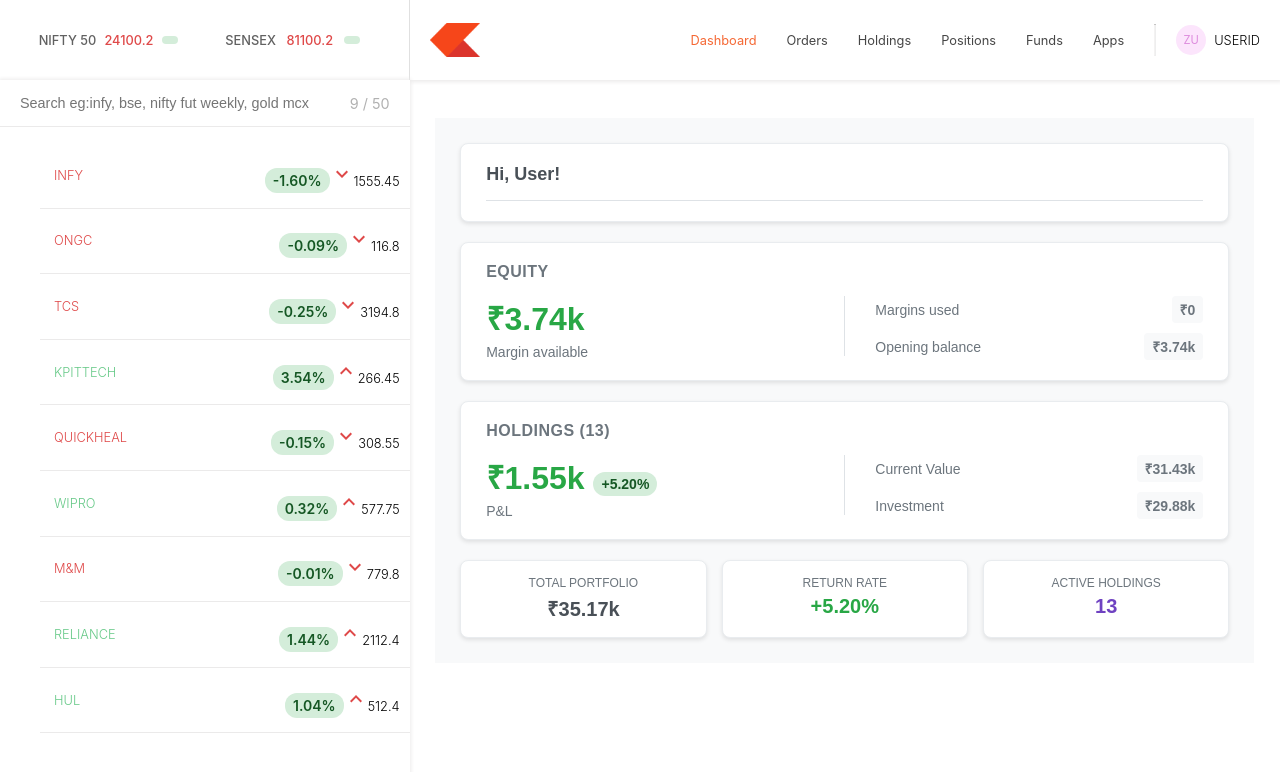
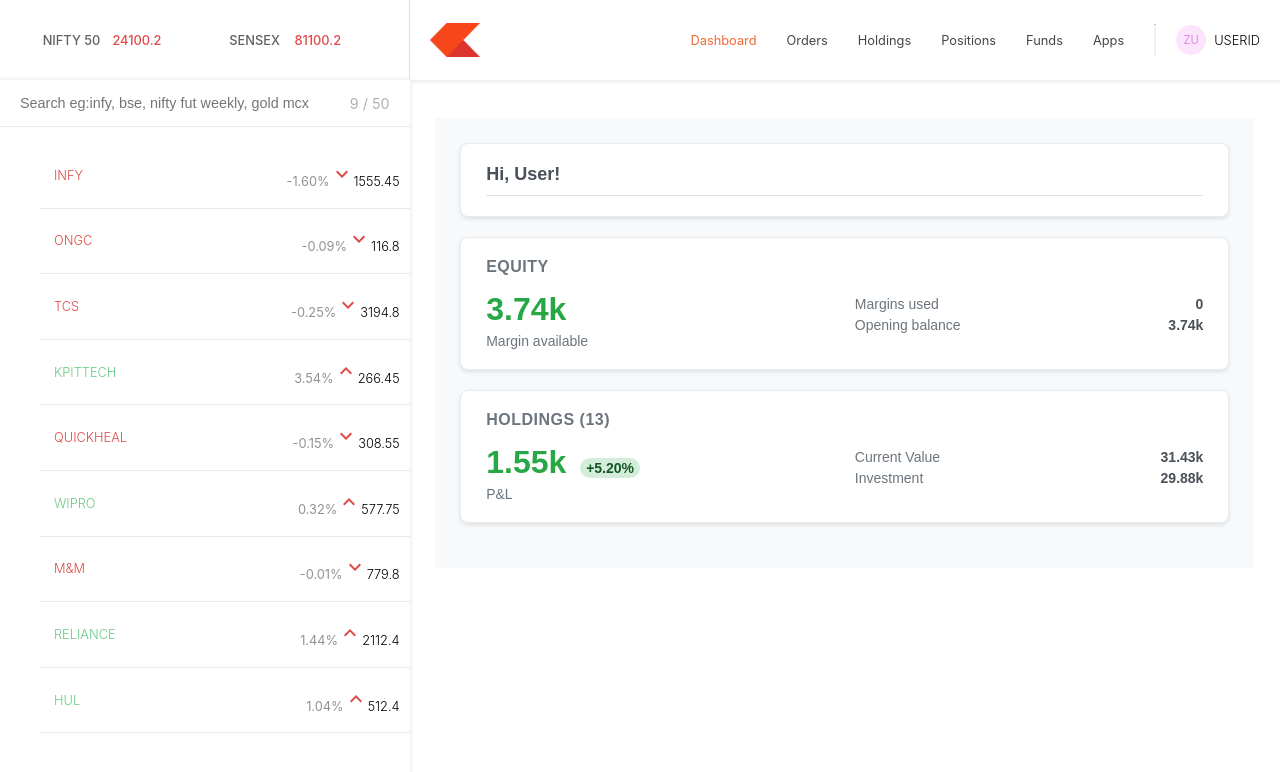
Before and after one commit to akshaysyadav/tradingplatform, a React app in the folder dashboard/: page / in a window 1280 px wide. Built offline with nearby package versions, Linux system fonts and the light colour scheme.

Commit message:
Dashboard styling

```diff
--- a/dashboard/src/components/Summary.css
+++ b/dashboard/src/components/Summary.css
@@ -1,22 +1,22 @@
 .summary-container {
-  font-family: Arial, sans-serif;
   max-width: 1000px;
   margin: 0 auto;
   padding: 25px;
+  font-family: Arial, sans-serif;
   background-color: #f8f9fa;
 }
 
-.card {
+.summary-card {
   background-color: white;
   padding: 20px 25px;
   border-radius: 8px;
   margin-bottom: 20px;
-  box-shadow: 0 2px 4px rgba(0, 0, 0, 0.1);
   border: 1px solid #e9ecef;
+  box-shadow: 0 2px 4px rgba(0,0,0,0.1);
 }
 
 .user-card h6 {
-  margin: 0 0 15px 0;
+  margin: 0 0 10px 0;
   font-size: 18px;
   font-weight: 600;
   color: #495057;
@@ -29,118 +29,59 @@
   margin: 0;
 }
 
-.section-card .section-title {
-  margin-bottom: 15px;
+.section-title {
   font-size: 16px;
   font-weight: 600;
   color: #6c757d;
   text-transform: uppercase;
   letter-spacing: 0.5px;
+  margin-bottom: 15px;
 }
 
-.section-content {
+.section-data {
   display: flex;
   justify-content: space-between;
-  align-items: flex-start;
   flex-wrap: wrap;
   gap: 20px;
 }
 
-.section-left {
+.left, .right {
   flex: 1;
   min-width: 200px;
 }
 
-.section-left .amount {
-  margin: 0 0 5px 0;
+.left h3 {
   font-size: 32px;
   font-weight: 700;
+  margin: 0 0 5px 0;
   color: #28a745;
 }
 
-.section-left .subtitle {
+.left p {
   margin: 0;
   font-size: 14px;
   color: #6c757d;
 }
 
-.percent {
+.right p {
+  display: flex;
+  justify-content: space-between;
+  font-size: 14px;
+  color: #6c757d;
+  margin: 5px 0;
+}
+
+.right span {
+  font-weight: 600;
+  color: #495057;
+}
+
+.profit {
   font-size: 14px;
   background-color: #d4edda;
   color: #155724;
-  padding: 4px 8px;
+  padding: 2px 6px;
   border-radius: 12px;
   font-weight: 600;
+  margin-left: 5px;
 }
-
-.divider-vertical {
-  width: 1px;
-  height: 60px;
-  background-color: #dee2e6;
-  margin: 0 10px;
-}
-
-.section-right {
-  flex: 1;
-  min-width: 200px;
-  display: flex;
-  flex-direction: column;
-  gap: 10px;
-}
-
-.info-row {
-  display: flex;
-  justify-content: space-between;
-  align-items: center;
-}
-
-.info-row span {
-  color: #6c757d;
-  font-size: 14px;
-}
-
-.info-value {
-  font-weight: 600;
-  color: #495057;
-  background-color: #f8f9fa;
-  padding: 4px 8px;
-  border-radius: 4px;
-}
-
-.summary-stats {
-  display: grid;
-  grid-template-columns: repeat(auto-fit, minmax(200px, 1fr));
-  gap: 15px;
-  margin-top: 20px;
-}
-
-.stat-card {
-  background-color: white;
-  padding: 15px;
-  border-radius: 8px;
-  box-shadow: 0 2px 4px rgba(0, 0, 0, 0.1);
-  border: 1px solid #e9ecef;
-  text-align: center;
-}
-
-.stat-title {
-  margin: 0 0 5px 0;
-  font-size: 12px;
-  color: #6c757d;
-  text-transform: uppercase;
-}
-
-.stat-value {
-  margin: 0;
-  font-size: 20px;
-  font-weight: 700;
-  color: #495057;
-}
-
-.stat-value.positive {
-  color: #28a745;
-}
-
-.stat-value.holdings {
-  color: #6f42c1;
-}
--- a/dashboard/src/components/Summary.js
+++ b/dashboard/src/components/Summary.js
@@ -1,77 +1,44 @@
 import React from "react";
-import './Summary.css';
+import "./Summary.css";
 
 const Summary = () => {
   return (
     <div className="summary-container">
-      <div className="card user-card">
+      {/* User Greeting */}
+      <div className="summary-card user-card">
         <h6>Hi, User!</h6>
         <hr className="divider" />
       </div>
 
-      <div className="card section-card">
+      {/* Equity Section */}
+      <div className="summary-card section-card">
         <div className="section-title">Equity</div>
-        <div className="section-content">
-          <div className="section-left">
-            <h3 className="amount">₹3.74k</h3>
-            <p className="subtitle">Margin available</p>
+        <div className="section-data">
+          <div className="left">
+            <h3>3.74k</h3>
+            <p>Margin available</p>
           </div>
-
-          <div className="divider-vertical"></div>
-
-          <div className="section-right">
-            <div className="info-row">
-              <span>Margins used</span>
-              <span className="info-value">₹0</span>
-            </div>
-            <div className="info-row">
-              <span>Opening balance</span>
-              <span className="info-value">₹3.74k</span>
-            </div>
+          <div className="right">
+            <p>Margins used <span>0</span></p>
+            <p>Opening balance <span>3.74k</span></p>
           </div>
         </div>
       </div>
 
-      <div className="card section-card">
+      {/* Holdings Section */}
+      <div className="summary-card section-card">
         <div className="section-title">Holdings (13)</div>
-        <div className="section-content">
-          <div className="section-left">
-            <h3 className="amount">
-              ₹1.55k <small className="percent">+5.20%</small>
+        <div className="section-data">
+          <div className="left">
+            <h3>
+              1.55k <small className="profit">+5.20%</small>
             </h3>
-            <p className="subtitle">P&L</p>
+            <p>P&L</p>
           </div>
-
-          <div className="divider-vertical"></div>
-
-          <div className="section-right">
-            <div className="info-row">
-              <span>Current Value</span>
-              <span className="info-value">₹31.43k</span>
-            </div>
-            <div className="info-row">
-              <span>Investment</span>
-              <span className="info-value">₹29.88k</span>
-            </div>
+          <div className="right">
+            <p>Current Value <span>31.43k</span></p>
+            <p>Investment <span>29.88k</span></p>
           </div>
-        </div>
-      </div>
-
-      {/* Summary Stats */}
-      <div className="summary-stats">
-        <div className="stat-card">
-          <p className="stat-title">Total Portfolio</p>
-          <p className="stat-value">₹35.17k</p>
-        </div>
-
-        <div className="stat-card">
-          <p className="stat-title">Return Rate</p>
-          <p className="stat-value positive">+5.20%</p>
-        </div>
-
-        <div className="stat-card">
-          <p className="stat-title">Active Holdings</p>
-          <p className="stat-value holdings">13</p>
         </div>
       </div>
     </div>
```
